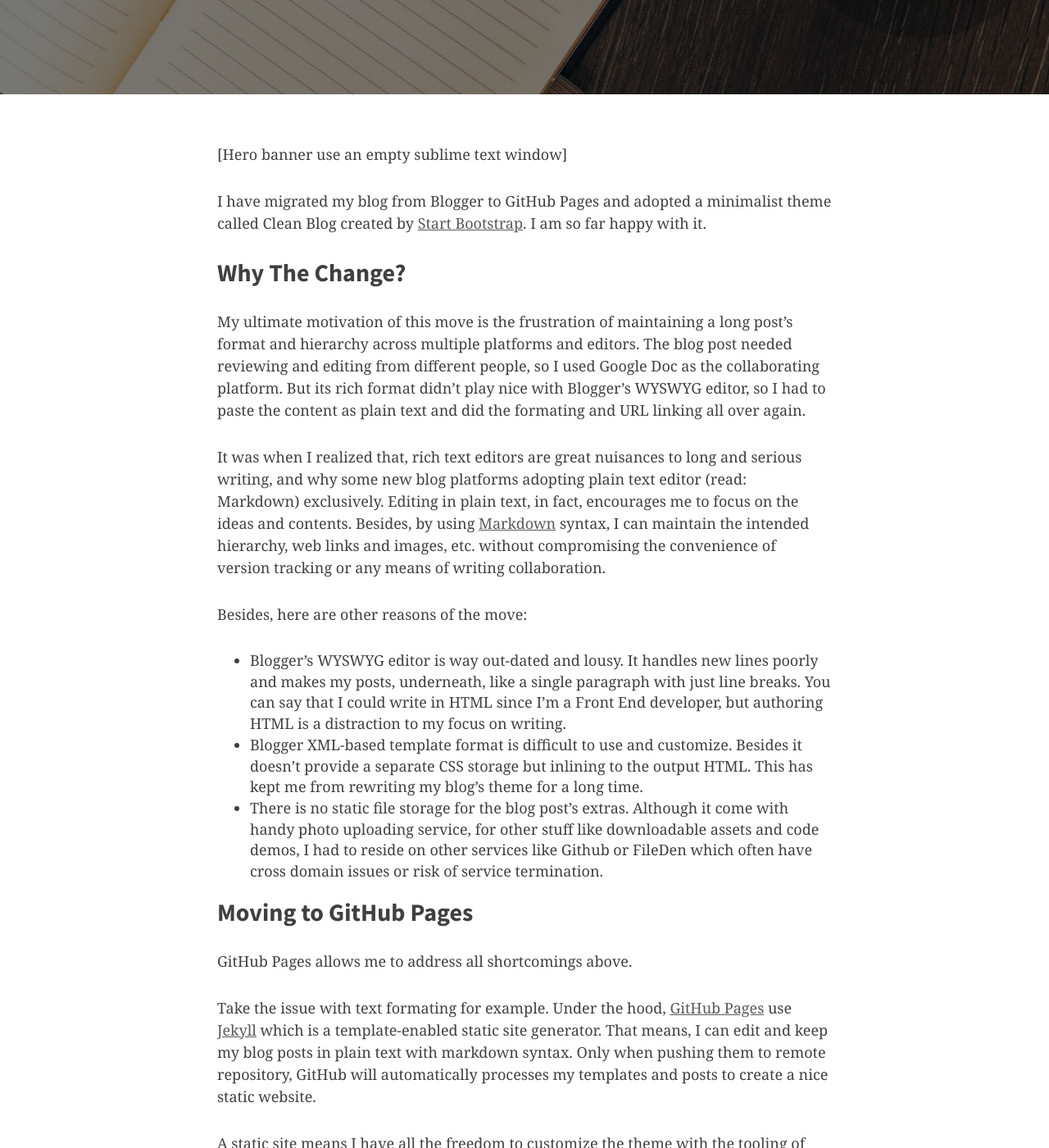
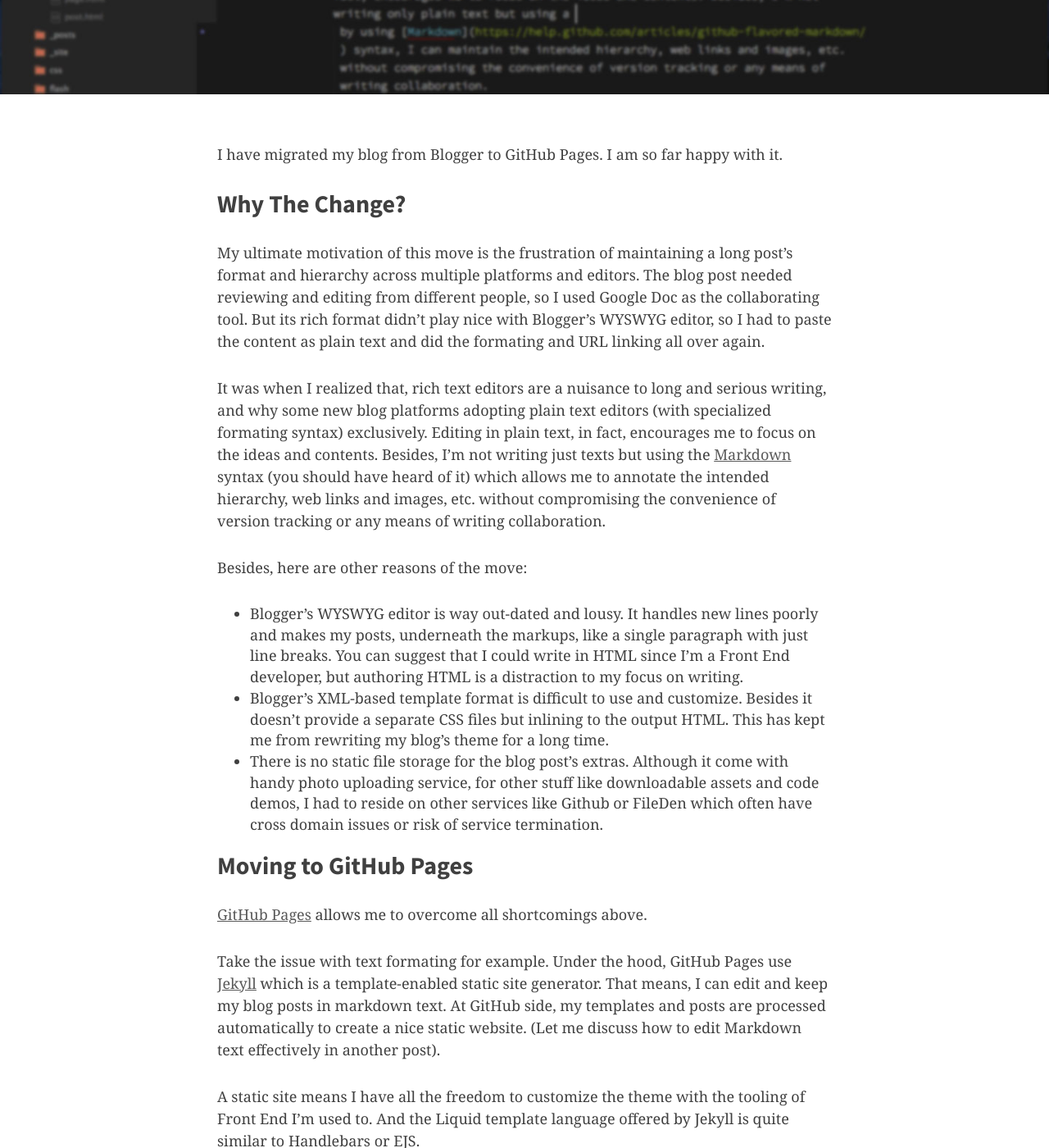
Before and after one commit to trongthanh/int3ractive.com, a Jekyll site: the page built from _posts/2015/2015-09-27-moving-to-github-pages.md, in a window 1280 px wide and 1400 px high, scrolled down 421 px. Shown: the whole window at 82% size. Built offline with Jekyll 4.4.1, drawn with Linux system fonts in a browser that asks for light colours; nearby versions of some CDN libraries; comment, search, counter and statistics services are not loaded; some of the changed text lies outside the part shown.

Commit message:
Finish writing the blog

```diff
--- a/_posts/2015/2015-09-27-moving-to-github-pages.md
+++ b/_posts/2015/2015-09-27-moving-to-github-pages.md
@@ -1,62 +1,66 @@
 ---
 layout: post
-title: Goodbye Blogger, hello GitHub Pages.
+title: Goodbye Blogger.<br>Hello GitHub Pages.
 subtitle: Time for a new refresh.
 author: Thanh Tran
-meta-description: I just migrate this blog to GitHub Pages. Here's why...
+meta-description: I just migrate my blog from Blogger to GitHub Pages. Here's why...
 date: 2015-09-27T13:56:17+07:00
 tags: [Thoughts]
 modified:
+header-img: img/2015/markdown-editing.jpg
 
 ---
-[Hero banner use an empty sublime text window]
 
-I have migrated my blog from Blogger to GitHub Pages and adopted a minimalist theme called Clean Blog created by [Start Bootstrap](http://startbootstrap.com/). I am so far happy with it.
+I have migrated my blog from Blogger to GitHub Pages. I am so far happy with it.
 
 ## Why The Change?
 
-My ultimate motivation of this move is the frustration of maintaining a long post's format and hierarchy across multiple platforms and editors. The blog post needed reviewing and editing from different people, so I used Google Doc as the collaborating platform. But its rich format didn't play nice with Blogger's WYSWYG editor, so I had to paste the content as plain text and did the formating and URL linking all over again.
+My ultimate motivation of this move is the frustration of maintaining a long post's format and hierarchy across multiple platforms and editors. The blog post needed reviewing and editing from different people, so I used Google Doc as the collaborating tool. But its rich format didn't play nice with Blogger's WYSWYG editor, so I had to paste the content as plain text and did the formating and URL linking all over again.
 
-It was when I realized that, rich text editors are great nuisances to long and serious writing, and why some new blog platforms adopting plain text editor (read: Markdown) exclusively. Editing in plain text, in fact, encourages me to focus on the ideas and contents. Besides, by using [Markdown](https://help.github.com/articles/github-flavored-markdown/) syntax, I can maintain the intended hierarchy, web links and images, etc. without compromising the convenience of version tracking or any means of writing collaboration.
+It was when I realized that, rich text editors are a nuisance to long and serious writing, and why some new blog platforms adopting plain text editors (with specialized formating syntax) exclusively. Editing in plain text, in fact, encourages me to focus on the ideas and contents. Besides, I'm not writing just texts but using the [Markdown](https://help.github.com/articles/github-flavored-markdown/) syntax (you should have heard of it) which allows me to annotate the intended hierarchy, web links and images, etc. without compromising the convenience of version tracking or any means of writing collaboration.
 
 Besides, here are other reasons of the move:
 
-- Blogger's WYSWYG editor is way out-dated and lousy. It handles new lines poorly and makes my posts, underneath, like a single paragraph with just line breaks. You can say that I could write in HTML since I'm a Front End developer, but authoring HTML is a distraction to my focus on writing.
-- Blogger XML-based template format is difficult to use and customize. Besides it doesn't provide a separate CSS storage but inlining to the output HTML. This has kept me from rewriting my blog's theme for a long time.
+- Blogger's WYSWYG editor is way out-dated and lousy. It handles new lines poorly and makes my posts, underneath the markups, like a single paragraph with just line breaks. You can suggest that I could write in HTML since I'm a Front End developer, but authoring HTML is a distraction to my focus on writing.
+- Blogger's XML-based template format is difficult to use and customize. Besides it doesn't provide a separate CSS files but inlining to the output HTML. This has kept me from rewriting my blog's theme for a long time.
 - There is no static file storage for the blog post's extras. Although it come with handy photo uploading service, for other stuff like downloadable assets and code demos, I had to reside on other services like Github or FileDen which often have cross domain issues or risk of service termination.
 
 ## Moving to GitHub Pages
 
-GitHub Pages allows me to address all shortcomings above.
+[GitHub Pages](https://pages.github.com/) allows me to overcome all shortcomings above.
 
-Take the issue with text formating for example. Under the hood, [GitHub Pages](https://pages.github.com/) use [Jekyll](http://jekyllrb.com) which is a template-enabled static site generator. That means, I can edit and keep my blog posts in plain text with markdown syntax. Only when pushing them to remote repository, GitHub will automatically processes my templates and posts to create a nice static website.
+Take the issue with text formating for example. Under the hood, GitHub Pages use [Jekyll](http://jekyllrb.com) which is a template-enabled static site generator. That means, I can edit and keep my blog posts in markdown text. At GitHub side, my templates and posts are processed automatically to create a nice static website. (Let me discuss how to edit Markdown text effectively in another post).
 
-A static site means I have all the freedom to customize the theme with the tooling of Front End I'm used to. And the Liquid template language offered by Jekyll is quite similar to other Front End template languages like Handlebars or EJS. Talking about the theme, I have found a very nice minimalist blog theme for Jekyll and modified it to be compatible with GitHub and to suit my preferences. You can find the source code of my blog theme here.
+A static site means I have all the freedom to customize the theme with the tooling of Front End I'm used to. And the Liquid template language offered by Jekyll is quite similar to Handlebars or EJS.
 
 Another good thing with GitHub is that I can check in any kind of files to the blog repository and the post's extra assets can now be hosted together with the blog for free.
 
-Lastly, Jekyll does have a Blogger migration tool [link?] and it has well documented settings that allows me to migrate my blog without altering the post URL scheme. Besides, GitHub Pages, for long, has support for custom domains.
-
-~~With all of the above~~, moving my blog from Blogger to GitHub Pages is a smooth transition and returning visitors may only notice the change in theme and a much faster loading time.
+Lastly, Jekyll does have a [Blogger migration tool](http://import.jekyllrb.com/docs/blogger/) and it has well documented settings that allows me to migrate my blog without altering the post URL scheme. And GitHub Pages, for long, has support for custom domains.
 
 ### Nothing is perfect!
 
-GitHub Pages has the shortcomings of any static websites. But in this era of SaaS, many of them can be addressed easily, even at no cost:
+GitHub Pages has the flaws of any static websites. But in this era of [SaaS](https://en.wikipedia.org/wiki/Software_as_a_service), many of them can be addressed easily, even at no cost:
 
 #### Comments
 
-By using a commenting / discussion service like [Disqus](http://), [Facebook Comments](http://), [G+ Comments](http://), etc... my static blog pages can accept readers' comments and feedbacks in no time. In fact, I have swapped Blogger's comment dialogs with Disqus for a long time since the latter accepts users with accounts from multiple social networks.
+By using a commenting / discussion service like [Disqus](https://disqus.com), [Facebook Comments Plugin](https://developers.facebook.com/docs/plugins/comments), or [G+ Comments](http://googlesystem.blogspot.com/2013/04/add-google-comments-to-any-web-page.html), etc... my static website can accept readers' comments and feedbacks although it doesn't have a database or any server-side scripts. In fact, I have swapped Blogger's comment system with Disqus for a long time since the latter accepts users with accounts from multiple social networks.
 
 #### Site search
 
-For this, we can use Google's [Custome Search Engine](https://cse.google.com) which can be easily installed on any static HTML pages. The service provides full text search with Google-grade algorithm. Worry about indexing latency and late result arrival of new posts? You can force CSE to update your page index in its management page.
+For this, we can use Google's [Custom Search Engine](https://cse.google.com) which can be easily installed on any static HTML pages. The service provides full text search with Google-grade algorithm. You can even force CSE to update your page index if you worry your latest blog won't show up in the results.
 
-Besides my preference to navigate a new blog site is through a big list of previously posted titles so that I can grasp a quick glance at the topics and contents a blogger frequently writes about. So I did an archive page for my own blog.
+In addition we can write a template for the archive page, in which visitors can have quick glance of all published blog posts.
 
 #### RSS
 
-This can be solved by an RSS/Atom template which outputs an updated feed XML every time I push new blog post. However, the trouble has been recently taken away when GitHub Pages start rolling out [built-in support](http://) for feed XML.
+This can be solved by an RSS/Atom template which outputs an updated feed XML every time I push new blog post. However, the trouble has been recently taken away when GitHub Pages rolled out [built-in support](https://help.github.com/articles/atom-rss-feeds-for-github-pages/) for blog feeds.
 
 #### Tags & categories
 
-Currently, Jekyll in GitHub Pages does not support auto tag or category pages generation. You can implement a [custom template](http://) for tags and categories, however, but it involves some manual preparation.
+Currently, Jekyll in GitHub Pages does not support auto tag or category pages generation. However, you can implement a [custom template](http://www.minddust.com/post/tags-and-categories-on-github-pages/) for tags and categories, but it involves some manual preparation.
+
+### The new theme
+
+I have found a nice minimalist blog theme called [Clean Blog](http://startbootstrap.com/template-overviews/clean-blog/) created by [Start Bootstrap](http://startbootstrap.com/) and [modified](https://github.com/trongthanh/startbootstrap-clean-blog-jekyll) it to fit with GitHub Pages and my preferences. You can find the source code and my comments on the changes of this blog theme [here](https://github.com/trongthanh/startbootstrap-clean-blog-jekyll).
+
+At the end of the day, moving my blog from Blogger to GitHub Pages is a smooth transition and returning visitors may only notice the change in theme and a much faster loading time.
```
Also changed, not shown: img/2015/markdown-editing.jpg (added).
